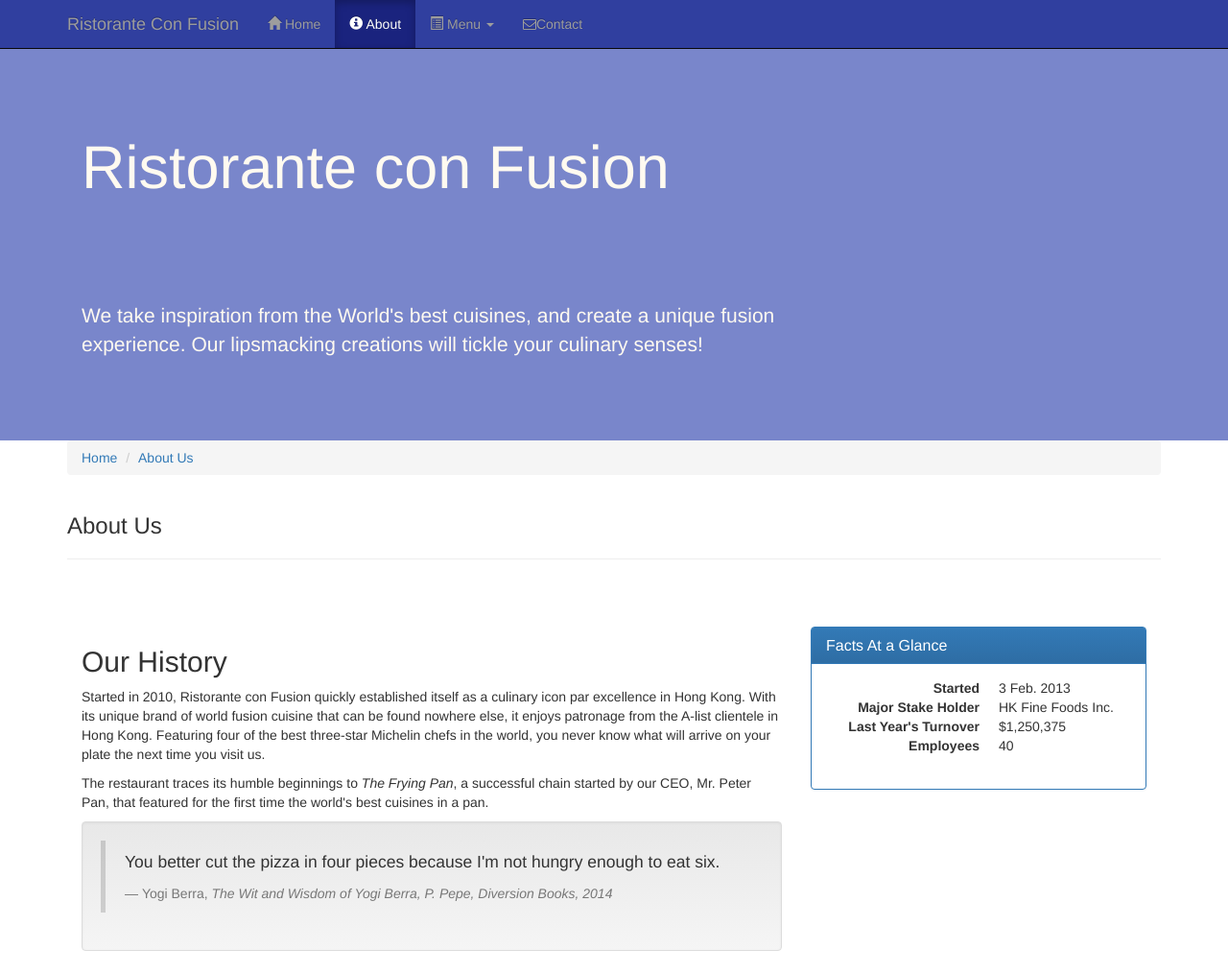
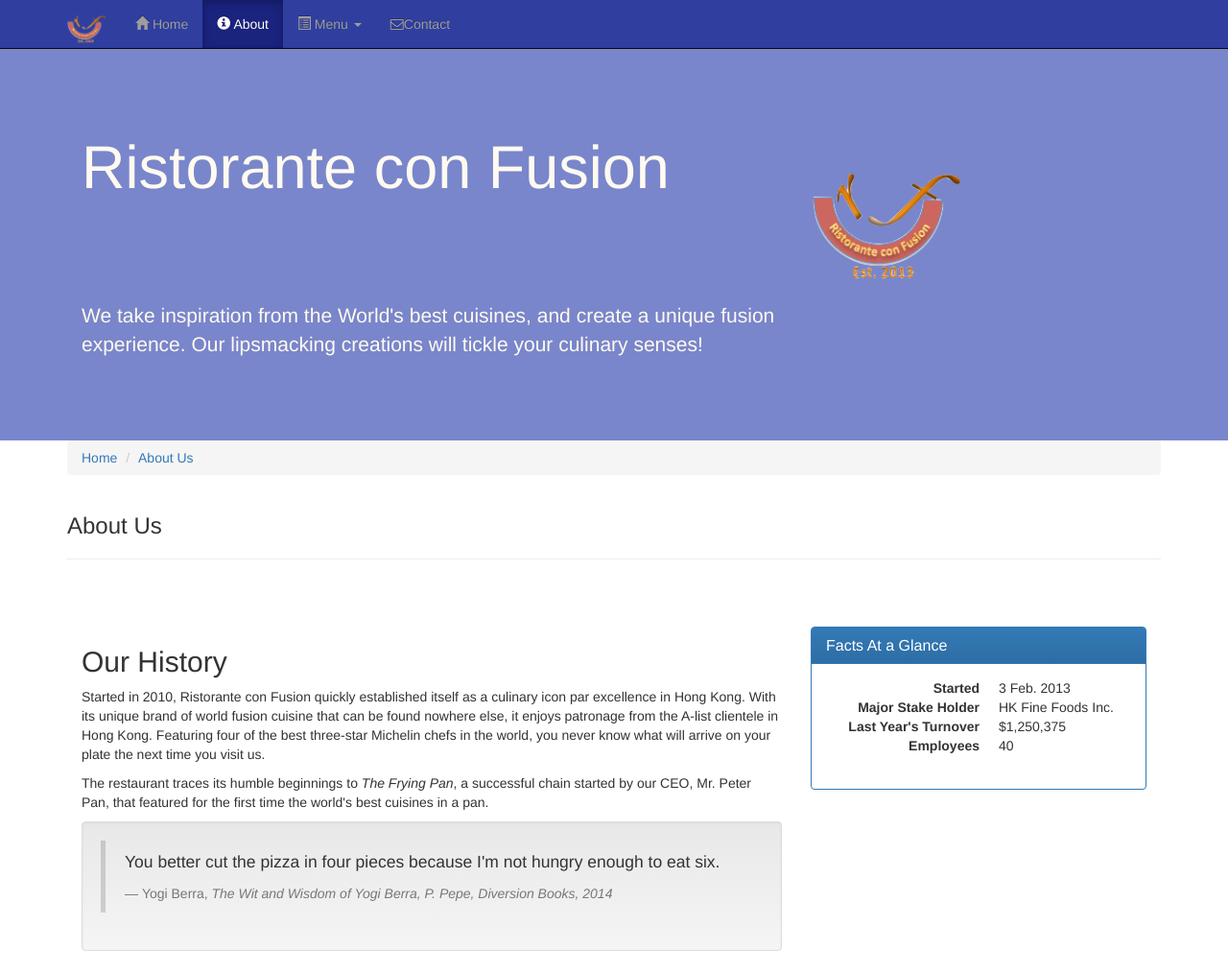
Before and after one commit to Ronaq13/BootStrap_work, a plain HTML site: page aboutus.html in a window 1280 px wide. Shown: the top 1014 px of the page at 96% size. Drawn offline with nearby package versions, Linux system fonts and the light colour scheme.

Commit message:
added logo

```diff
--- a/aboutus.html
+++ b/aboutus.html
@@ -33,7 +33,7 @@
                     <span class="icon-bar"></span>
                     <span class="icon-bar"></span>
                 </button>
-                <a class="navbar-brand" href="index.html">Ristorante Con Fusion</a>
+                <a class="navbar-brand" href="index.html"><img src="img/logo.png" height=30 width=41></a>
             </div>
             <div id="navbar" class="navbar-collapse collapse">
                 <ul class="nav navbar-nav">
@@ -69,7 +69,9 @@
                     <p style="padding:40px;"></p>
                     <p>We take inspiration from the World's best cuisines, and create a unique fusion experience. Our lipsmacking creations will tickle your culinary senses!</p>
                 </div>
-                <div class="col-xs-12 col-sm-4">
+                <div class="col-xs-12 col-sm-2">
+                      <p style="padding:20px;"></p>
+                      <img src="img/logo.png" class="img-responsive">
                 </div>
             </div>
         </div>
```
Also changed, not shown: contactus.html (+4 -2 lines), index.html (+4 -2 lines).
